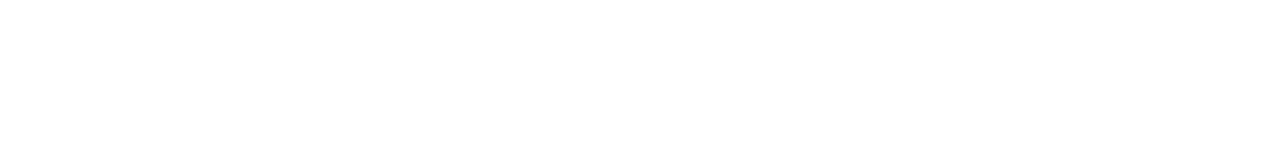
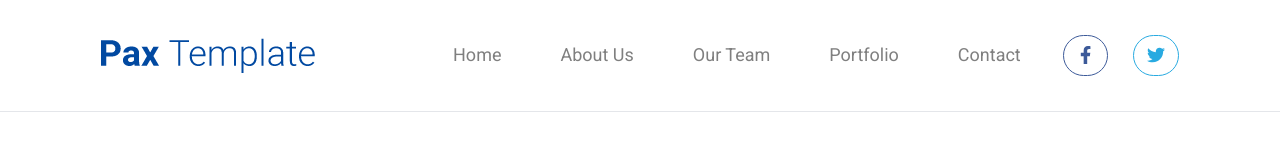
Before and after one commit to rifat-H/paxTeamplate-Bootstrap, a website built with Parcel: page src/index.html in a window 1280 px wide. Built offline with nearby package versions, Linux system fonts and the light colour scheme.

Commit message:
header done

```diff
--- a/src/index.html
+++ b/src/index.html
@@ -23,7 +23,53 @@
 <body>
 
     <!-- header start -->
-    <header></header>
+    <header>
+        <div class="container">
+            <!-- navbar start -->
+            <nav class="navbar navbar-expand-lg navbar-light">
+                <a class="navbar-brand" href="#">
+                    <img src="images/logo.png" class="img-fluid" alt="">
+                </a>
+                <button class="navbar-toggler" type="button" data-toggle="collapse"
+                    data-target="#navbarSupportedContent" aria-controls="navbarSupportedContent" aria-expanded="false"
+                    aria-label="Toggle navigation">
+                    <span class="navbar-toggler-icon"></span>
+                </button>
+
+                <div class="collapse navbar-collapse" id="navbarSupportedContent">
+                    <ul class="navbar-nav ml-auto">
+                        <li class="nav-item">
+                            <a class="nav-link" href="#">Home <span class="sr-only">(current)</span></a>
+                        </li>
+                        <li class="nav-item">
+                            <a class="nav-link" href="#">About Us</a>
+                        </li>
+                        <li class="nav-item">
+                            <a class="nav-link" href="#">Our Team</a>
+                        </li>
+                        <li class="nav-item">
+                            <a class="nav-link" href="#">Portfolio</a>
+                        </li>
+                        <li class="nav-item">
+                            <a class="nav-link" href="#">Contact</a>
+                        </li>
+                        <li class="nav-item">
+                            <a class="nav-link" href="#" style="color: #3C5A99; border: 1px solid #3C5A99;">
+                                <i class="fab fa-facebook-f"></i>
+                            </a>
+                        </li>
+                        <li class="nav-item">
+                            <a class="nav-link" href="#" style="color: #28AAE1; border: 1px solid #28AAE1; padding: 10px 13px !important;">
+                                <i class="fab fa-twitter"></i>
+                            </a>
+                        </li>
+                    </ul>
+                </div>
+
+            </nav>
+            <!-- navbar end -->
+        </div>
+    </header>
     <!-- header end -->
 
     <!-- banner start -->
--- a/src/scss/_style.scss
+++ b/src/scss/_style.scss
@@ -1,44 +1,96 @@
+$roboto: 'Roboto',
+sans-serif;
+$sans: 'PT Sans',
+sans-serif;
+
 // common css start
+body {
+    font-size: 18px;
+    font-family: $roboto;
+}
+
+.title {
+    font-size: 72px;
+    font-weight: bold;
+}
+
+.title2 {
+    font-size: 36px;
+    font-weight: light;
+}
+
 // common css end
 
 // header start
-header{}
+header {
+    padding: 25px 0;
+    border-bottom: 1px solid #e4e6ea;
+
+    nav {
+        ul {
+            li {
+                margin-left: 25px;
+
+                a {
+                    padding: 10px 16px !important;
+                    border-radius: 22px;
+                    border: 1px solid transparent;
+
+                    &:hover {
+                        border: 1px solid #9fabba;
+                    }
+
+                }
+            }
+        }
+    }
+}
+
 // header end
 
 // <!-- banner start -->
-.banner{}
+.banner {}
+
 // <!-- banner end -->
 
 // <!-- services start -->
-.services{}
+.services {}
+
 // <!-- services end -->
 
 // <!-- creativity start -->
-.creativity{}
+.creativity {}
+
 // <!-- creativity end -->
 
 // <!-- work start -->
-.work{}
+.work {}
+
 // <!-- work end -->
 
 // <!-- quote start -->
-.quote{}
+.quote {}
+
 // <!-- quote end -->
 
 // <!-- team start -->
-.team{}
+.team {}
+
 // <!-- team end -->
 
 
 // <!-- map start -->
-.map{}
+.map {}
+
 // <!-- map end -->
 
 // <!-- list start -->
-.list{}
+.list {}
+
 // <!-- list end -->
 
 
 // footer start
-footer{}
+footer {}
+
 // footer end
```
Also changed, not shown: 1 other file.
